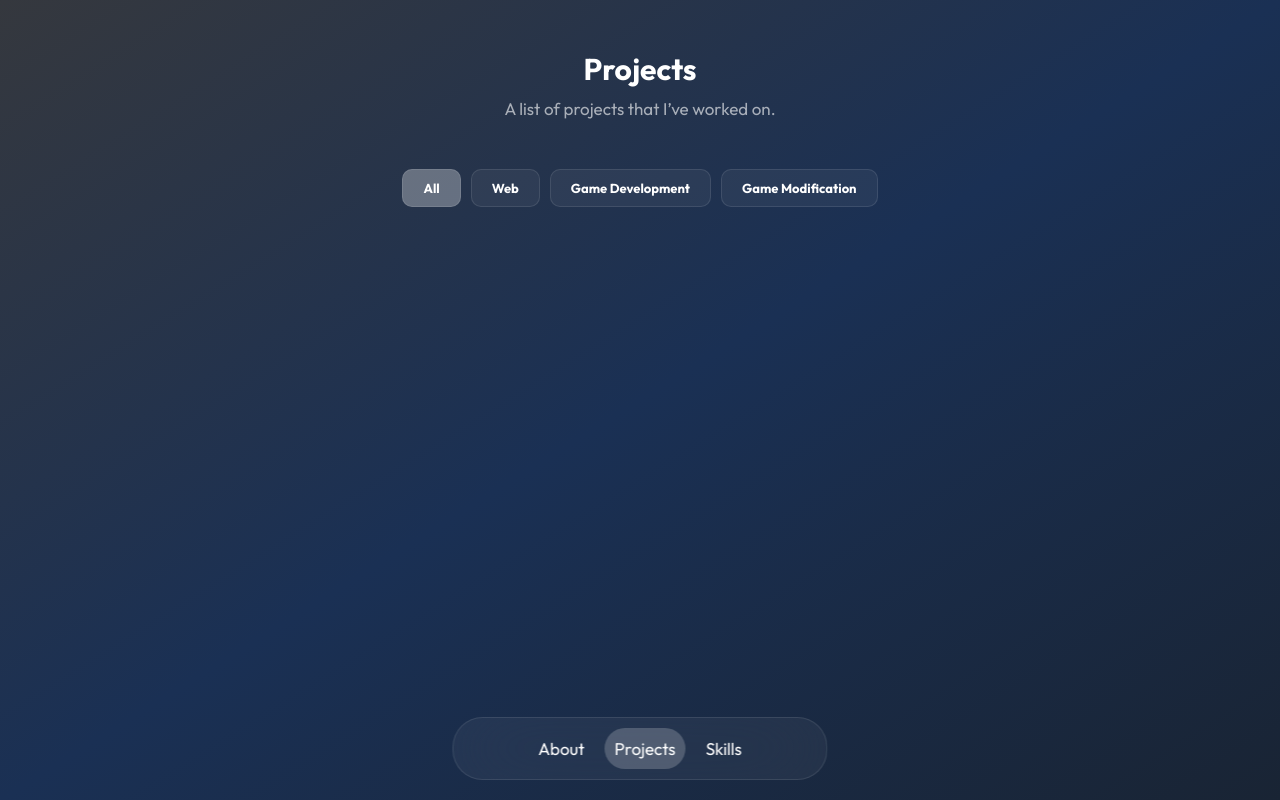
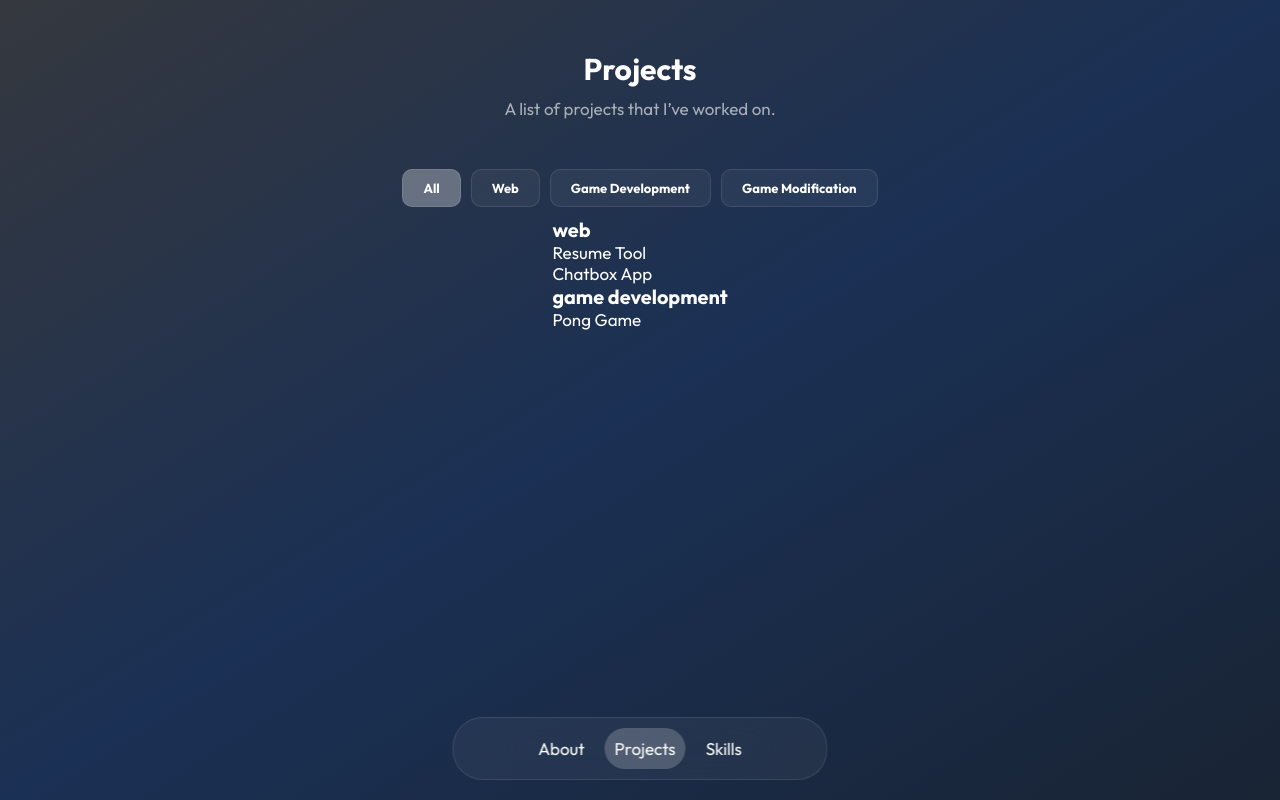
Before and after one commit to SuperCoolNinja/portfolio-2025, a React (Vite) app: page / in a window 1280 px wide. Both pictures are taken after a click on the item "Projects". Built offline with nearby package versions, Linux system fonts and the light colour scheme.

Commit message:
project are now grouped by categories, need to do some style

```diff
--- a/src/features/Projects/Project.tsx
+++ b/src/features/Projects/Project.tsx
@@ -1,6 +1,10 @@
-import { useState } from "react";
+import { useMemo, useState } from "react";
 import Button from "../../components/Button/Button";
 import styles from "./project.module.css";
+import { projects } from "./data/projects_data";
+import type { IProjectsData } from "../../interfaces/IProjectsData";
+import type { ICategory } from "../../interfaces/ICategory";
+import CategoriesList from "./components/CategoriesList";
 
 const Project: React.FunctionComponent = () => {
   const buttons_filter: string[] = [
@@ -11,6 +15,30 @@ const Project: React.FunctionComponent = () => {
   ];
   const [selected, setSelected] = useState<string>(buttons_filter[0]);
 
+  const groupedCategories: ICategory[] = useMemo(() => {
+    const map = new Map<string, IProjectsData[]>();
+
+    projects.forEach((proj) => {
+      const cat = proj.category.trim().toLowerCase();
+      if (!map.has(cat)) {
+        map.set(cat, []);
+      }
+      map.get(cat)!.push(proj);
+    });
+
+    return Array.from(map.entries()).map(([name, projs]) => ({
+      name,
+      projects: projs,
+    }));
+  }, []);
+
+  const filteredCategories =
+    selected === "All"
+      ? groupedCategories
+      : groupedCategories.filter(
+          (c) => c.name.toLowerCase() === selected.toLowerCase()
+        );
+
   return (
     <div className={styles.container}>
       <section className={styles.wrapper_title}>
@@ -19,16 +47,19 @@ const Project: React.FunctionComponent = () => {
           A list of projects that I’ve worked on.
         </p>
       </section>
-
       <div className={styles.btn_container}>
         {buttons_filter.map((v, i) => (
           <Button
+            key={i}
             selected={selected}
             setSelected={setSelected}
-            id={i}
             label={v}
           />
         ))}
+      </div>
+
+      <div>
+        <CategoriesList filteredCategories={filteredCategories} />
       </div>
     </div>
   );
--- /dev/null
+++ b/src/features/Projects/components/CategoriesList.tsx
@@ -0,0 +1,16 @@
+import type { ICategory } from "../../../interfaces/ICategory";
+import CategoryItem from "./CategoryItem";
+
+const CategoriesList: React.FunctionComponent<{
+  filteredCategories: ICategory[];
+}> = ({ filteredCategories }) => {
+  return (
+    <ul>
+      {filteredCategories.map((cat) => {
+        return <CategoryItem key={cat.name} category={cat} />;
+      })}
+    </ul>
+  );
+};
+
+export default CategoriesList;
--- /dev/null
+++ b/src/features/Projects/components/CategoryItem.tsx
@@ -0,0 +1,13 @@
+import type { ICategory } from "../../../interfaces/ICategory";
+import ProjectLists from "./ProjectsList";
+
+const CategoryItem: React.FC<{ category: ICategory }> = ({ category }) => {
+  return (
+    <li key={category.name}>
+      <h3>{category.name}</h3>
+      <ProjectLists projects={category.projects} />
+    </li>
+  );
+};
+
+export default CategoryItem;
--- /dev/null
+++ b/src/features/Projects/components/ProjectItemCard.tsx
@@ -0,0 +1,9 @@
+import type { IProjectsData } from "../../../interfaces/IProjectsData";
+
+const ProjectItemCard: React.FunctionComponent<{ project: IProjectsData }> = ({
+  project,
+}) => {
+  return <div>{project.name}</div>;
+};
+
+export default ProjectItemCard;
--- /dev/null
+++ b/src/features/Projects/components/ProjectsList.tsx
@@ -0,0 +1,18 @@
+import styles from "../project.module.css";
+
+import type { IProjectsData } from "../../../interfaces/IProjectsData";
+import ProjectItemCard from "./ProjectItemCard";
+
+const ProjectLists: React.FunctionComponent<{ projects: IProjectsData[] }> = ({
+  projects,
+}) => {
+  return (
+    <div className={styles.list_container}>
+      {projects.map((v) => (
+        <ProjectItemCard key={v.id} project={v} />
+      ))}
+    </div>
+  );
+};
+
+export default ProjectLists;
--- a/src/features/Projects/data/projects_data.ts
+++ b/src/features/Projects/data/projects_data.ts
@@ -1,8 +1,10 @@
 import type { IProjectsData } from "../../../interfaces/IProjectsData";
+import { generateUniqueId } from "../../../utils/generateUniqueID";
 
 export const projects: IProjectsData[] = [
   {
-    title: "Resume Tool",
+    id: generateUniqueId(),
+    name: "Resume Tool",
     description:
       "A modern resume creation tool made with React as assignment from odinProject.",
     tags: ["Frontend"],
@@ -17,7 +19,8 @@ export const projects: IProjectsData[] = [
   },
 
   {
-    title: "Chatbox App",
+    id: generateUniqueId(),
+    name: "Chatbox App",
     description:
       "A chatboxApp using NodeJS, Express, Socket.io, ReactJS, TailwindCSS with only one room.",
     tags: ["Fullstack"],
@@ -31,7 +34,8 @@ export const projects: IProjectsData[] = [
   },
 
   {
-    title: "Pong Game",
+    id: generateUniqueId(),
+    name: "Pong Game",
     description: "a Pong Game made to learn and practise basic 2D Math Logic.",
     tags: ["Game Dev"],
     year: "2023",
--- a/src/features/Projects/project.module.css
+++ b/src/features/Projects/project.module.css
@@ -41,6 +41,9 @@
   display: none;
 }
 
+.list_container {
+}
+
 @media screen and (min-width: 800px) {
   .btn_container {
     justify-content: center;
--- a/src/interfaces/IButton.tsx
+++ b/src/interfaces/IButton.tsx
@@ -1,7 +1,6 @@
 import type { Dispatch, SetStateAction } from "react";
 
 export interface IButton {
-  id: number;
   label: string;
   selected: string;
   setSelected: Dispatch<SetStateAction<string>>;
--- /dev/null
+++ b/src/interfaces/ICategory.ts
@@ -0,0 +1,6 @@
+import type { IProjectsData } from "./IProjectsData";
+
+export interface ICategory {
+  name: string;
+  projects: IProjectsData[];
+}
--- a/src/interfaces/IProjectsData.ts
+++ b/src/interfaces/IProjectsData.ts
@@ -1,5 +1,6 @@
 export interface IProjectsData {
-  title: string;
+  id: string;
+  name: string;
   description: string;
   tags: string[];
   year: string;
--- /dev/null
+++ b/src/utils/generateUniqueID.ts
@@ -0,0 +1,3 @@
+export function generateUniqueId(): string {
+  return Date.now().toString(36) + Math.random().toString(36).substring(2, 9);
+}
```
Also changed, not shown: src/components/Button/Button.tsx (+1 -10 lines).
